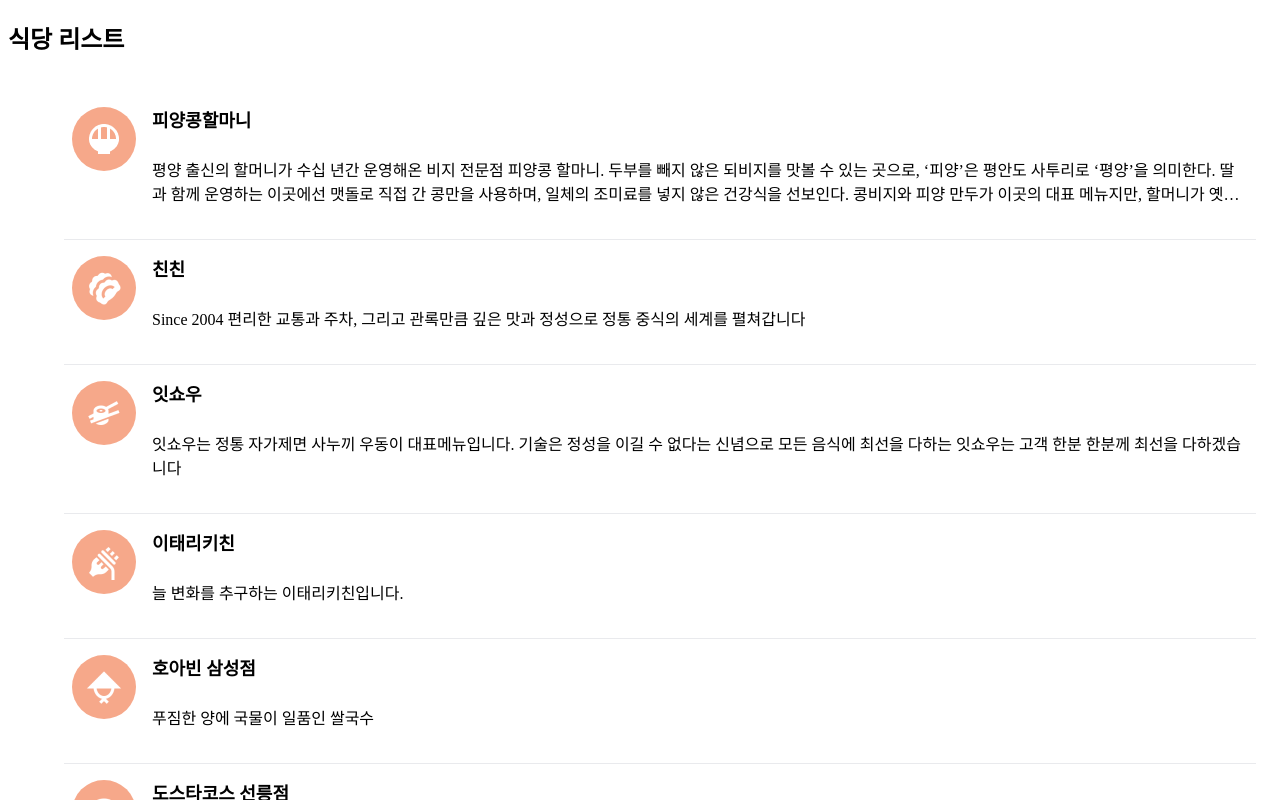
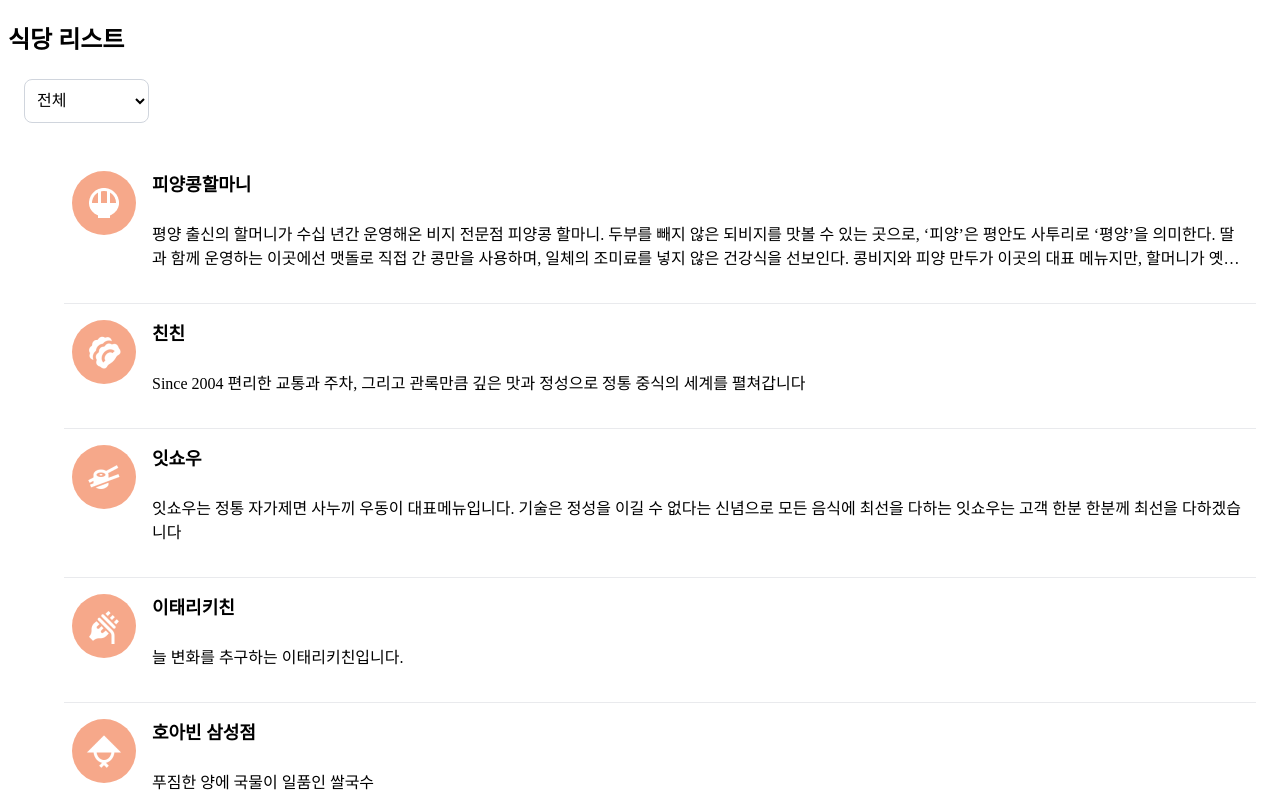
Before and after one commit to woowacourse/self-paced-react, a React (Vite) app: page / in a window 1280 px wide. Shown: the top 800 px of the page. Built offline with nearby package versions, Linux system fonts and the light colour scheme.

Commit message:
feat: CategoryFilter 컴포넌트 작성

```diff
--- a/src/components/RestaurantListLayout/CategoryFilter/CategoryFilter.jsx
+++ b/src/components/RestaurantListLayout/CategoryFilter/CategoryFilter.jsx
@@ -0,0 +1,24 @@
+import styles from "./CategoryFilter.module.css";
+
+function CategoryFilter() {
+  return (
+    <section className={styles.container}>
+      <select
+        name="category"
+        id="category-filter"
+        className={styles.p8}
+        aria-label="음식점 카테고리 필터"
+      >
+        <option value="전체">전체</option>
+        <option value="한식">한식</option>
+        <option value="중식">중식</option>
+        <option value="일식">일식</option>
+        <option value="양식">양식</option>
+        <option value="아시안">아시안</option>
+        <option value="기타">기타</option>
+      </select>
+    </section>
+  );
+}
+
+export default CategoryFilter;
--- /dev/null
+++ b/src/components/RestaurantListLayout/CategoryFilter/CategoryFilter.module.css
@@ -0,0 +1,22 @@
+.container {
+  display: flex;
+  justify-content: space-between;
+
+  padding: 0 16px;
+  margin-top: 24px;
+}
+
+.container select {
+  height: 44px;
+  min-width: 125px;
+
+  border: 1px solid #d0d5dd;
+  border-radius: 8px;
+  background: transparent;
+
+  font-size: 16px;
+}
+
+.p8 {
+  padding: 8px;
+}
--- a/src/components/RestaurantListLayout/RestaurantListLayout.jsx
+++ b/src/components/RestaurantListLayout/RestaurantListLayout.jsx
@@ -1,3 +1,4 @@
+import CategoryFilter from "./CategoryFilter/CategoryFilter";
 import RestaurantList from "./RestaurantList/RestaurantList";
 
 function RestaurantListLayout() {
@@ -5,6 +6,7 @@ function RestaurantListLayout() {
     <>
       <section className="restaurant-list-layout">
         <h2 className="sr-only">식당 리스트</h2>
+        <CategoryFilter />
         <RestaurantList />
       </section>
     </>
--- a/templates/style.css
+++ b/templates/style.css
@@ -88,7 +88,7 @@ body {
 /* 음식점 목록 *****************************************/
 
 /* 카테고리/정렬 필터 */
-.restaurant-filter-container {
+/* .restaurant-filter-container {
   display: flex;
   justify-content: space-between;
 
@@ -109,7 +109,7 @@ body {
 
 .restaurant-filter {
   padding: 8px;
-}
+} */
 
 /* 음식점 목록 */
 .restaurant-list-container {
```
